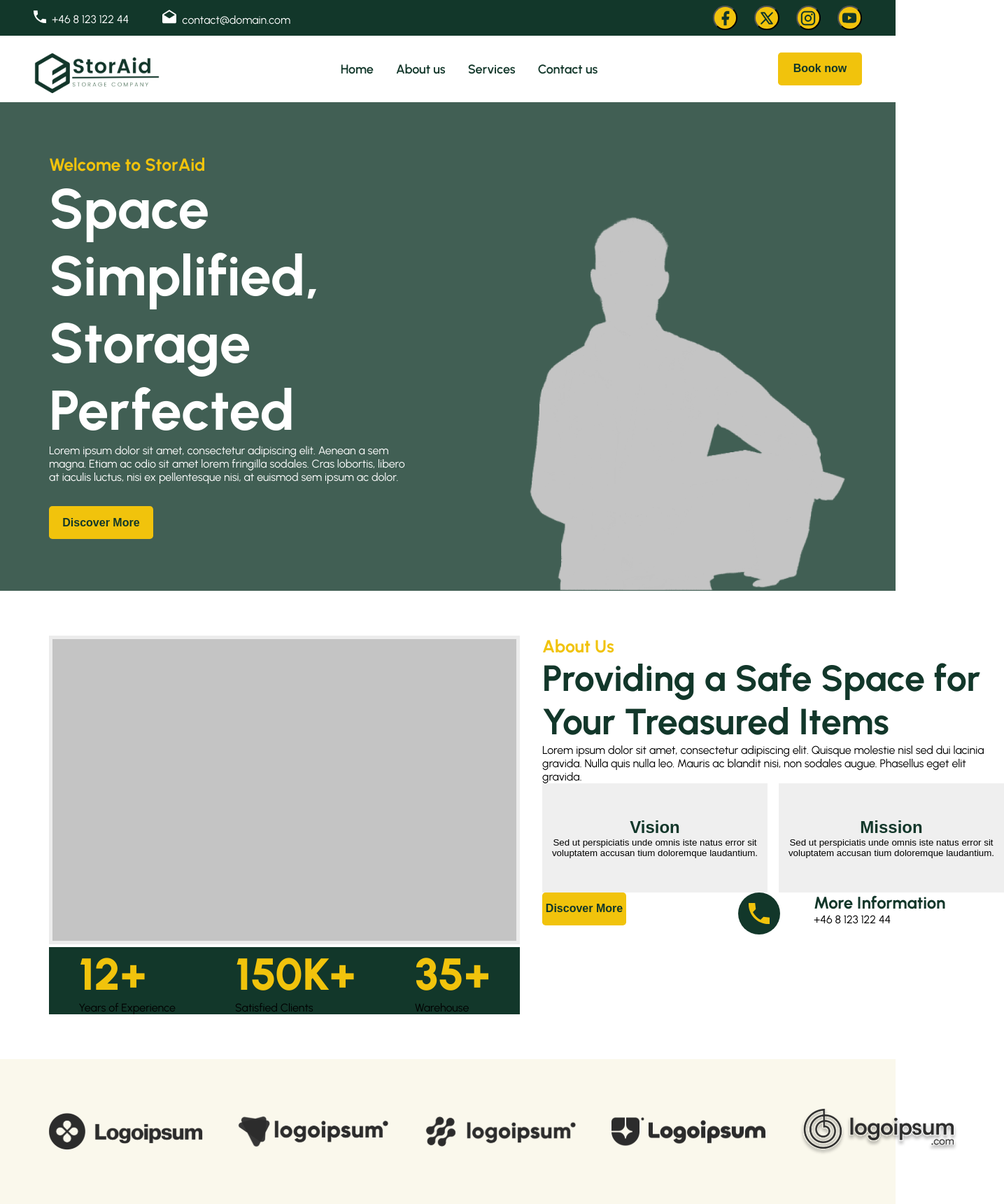
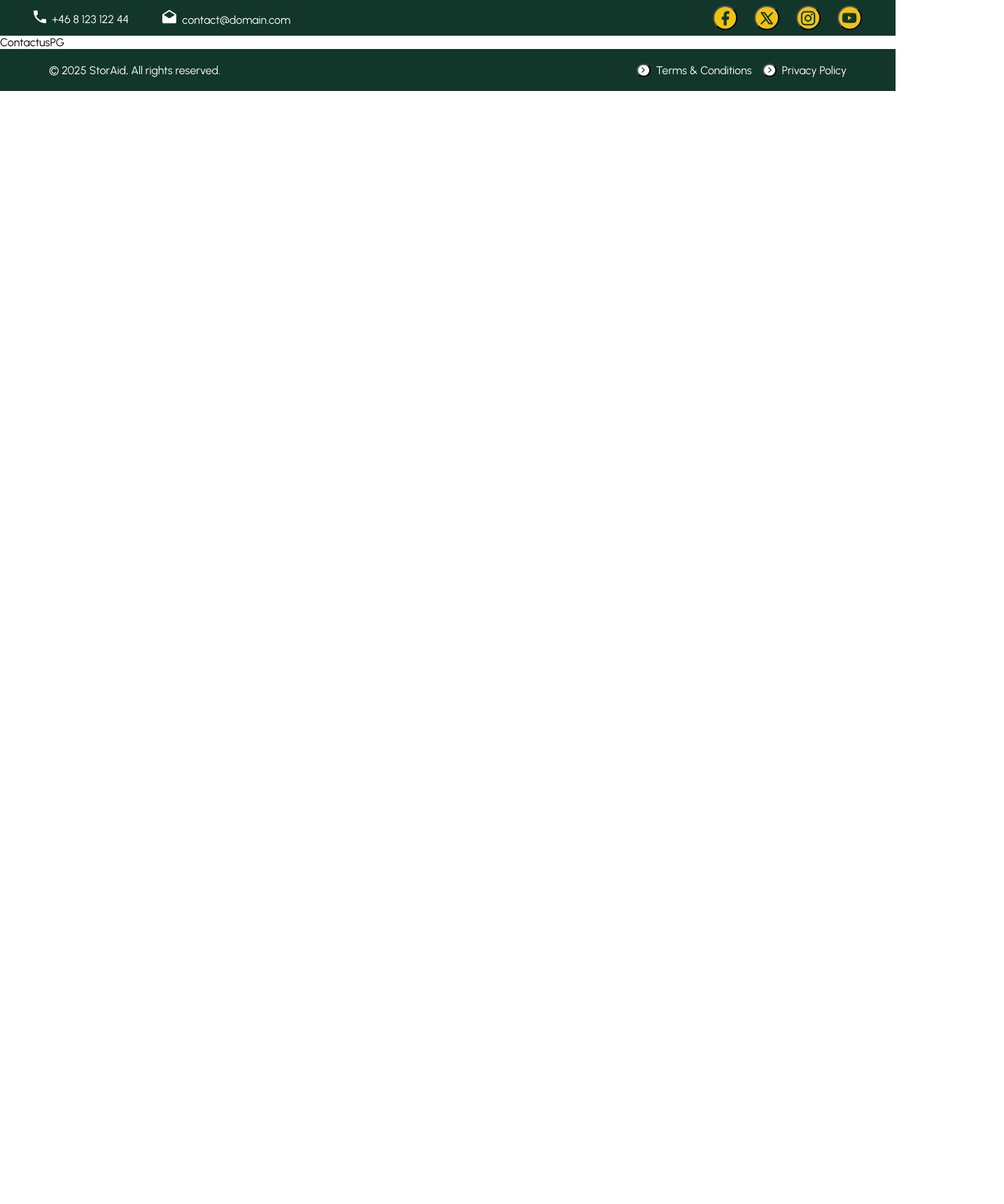
Before and after one commit to Mannelito-1/React-storaid-uppgift, a React (Vite) app: page /contact in a window 1280 px wide. Shown: the top 1720 px of the page at 70% size, 1435 px wide, since content can reach past the window. After the commit the page ends 800 px from the top, so only its background shows below. Built offline with nearby package versions, Linux system fonts and the light colour scheme.

Commit message:
Refactor App component to use React Router; add Home, About, Services, and Contact pages

```diff
--- a/src/App.jsx
+++ b/src/App.jsx
@@ -1,49 +1,28 @@
-import React from 'react'
-import Header from './components/header'
-import Navbar from './components/Navbar'
-import Hero from './components/Hero'
-import AboutUs from './components/AboutUs'
-import LogosSection from './components/LogosSection'
-import Footer from './components/Footer'
-import Services from './components/Services'
-import ChooseUs from './components/ChooseUs'
-import BookNow from './components/BookNow'
-import Pricing from './components/Pricing'
-import Subscribe from './components/Subscribe'
-import Althero from './components/Althero'
-import Pagenotfound from './components/Pagenotfound'
+import React from "react";
+import { BrowserRouter, Routes, Route } from "react-router-dom";
+import HomePG from "./views/HomePG";
+import AboutPG from "./views/AboutPG";
+import ServicesPG from "./views/ServicesPG";
+import ContactusPG from "./views/ContactusPG";
+import Header from "./components/header";
+import Footer from "./components/Footer";
 
 function App() {
   return (
-    <>
+    <BrowserRouter>
     <Header />
+    <main>
+      <Routes>
+        <Route path="/" element={<HomePG />} />
+        <Route path="/about" element={<AboutPG />} />
+        <Route path="/services" element={<ServicesPG />} />
+        <Route path="contact" element= {<ContactusPG />} />
+      </Routes>
 
-    <Navbar />
-
-    <Hero />
-
-    <AboutUs/>
-
-    <LogosSection/>
-
-    <Services/>
-
-    <ChooseUs/>
-
-    <Pricing/>
-
-    <BookNow/>
-
-    <Subscribe/>
-
-
+    </main>
     <Footer/>
-
-
-
-    <Pagenotfound/>
-    </>
-  )
+    </BrowserRouter>
+  );
 }
 
-export default App
+export default App;
--- /dev/null
+++ b/src/views/AboutPG.jsx
@@ -0,0 +1,9 @@
+import React from 'react'
+
+function AboutPG() {
+  return (
+    <div>About</div>
+  )
+}
+
+export default AboutPG
--- /dev/null
+++ b/src/views/ContactusPG.jsx
@@ -0,0 +1,9 @@
+import React from 'react'
+
+function ContactusPG() {
+  return (
+    <div>ContactusPG</div>
+  )
+}
+
+export default ContactusPG
--- /dev/null
+++ b/src/views/HomePG.jsx
@@ -0,0 +1,9 @@
+import React from 'react'
+
+function Home() {
+  return (
+    <div>Home</div>
+  )
+}
+
+export default Home
--- /dev/null
+++ b/src/views/ServicesPG.jsx
@@ -0,0 +1,9 @@
+import React from 'react'
+
+function ServicesPG() {
+  return (
+    <div>ServicesPG</div>
+  )
+}
+
+export default ServicesPG
```
